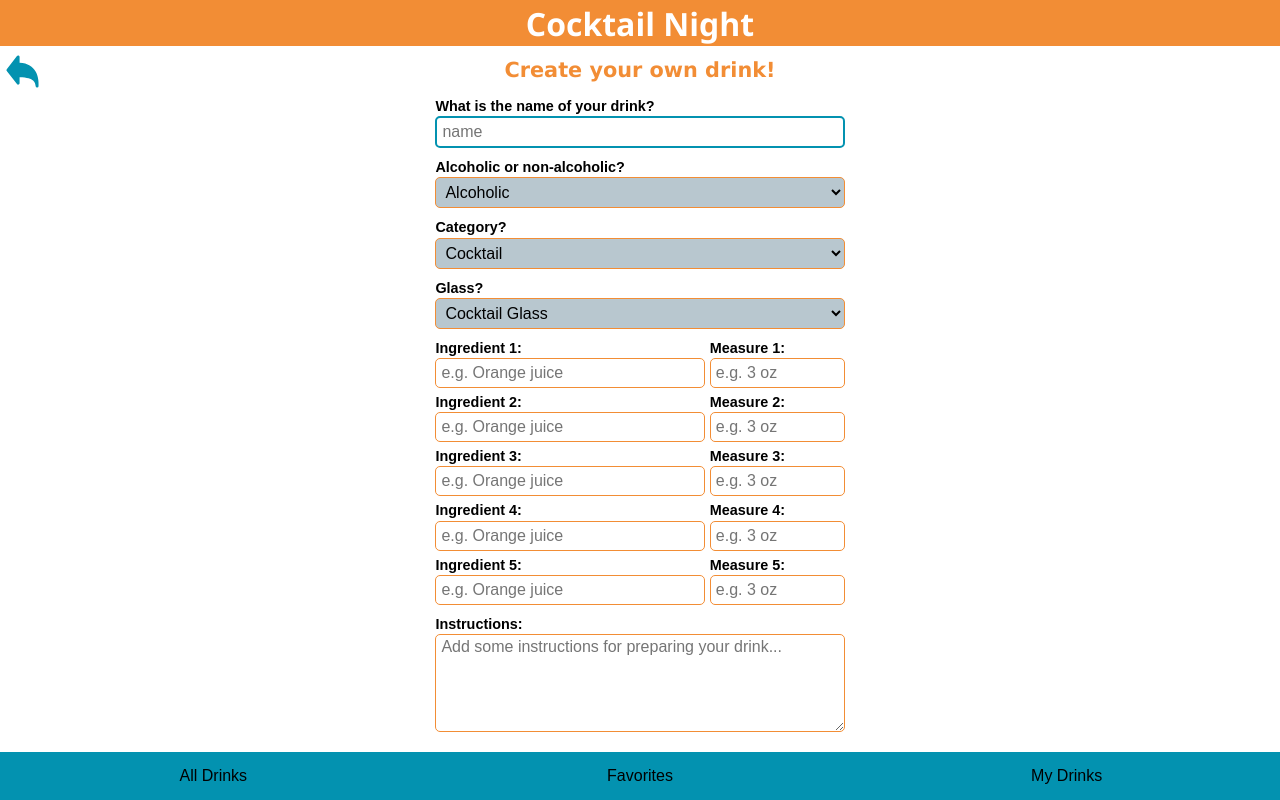
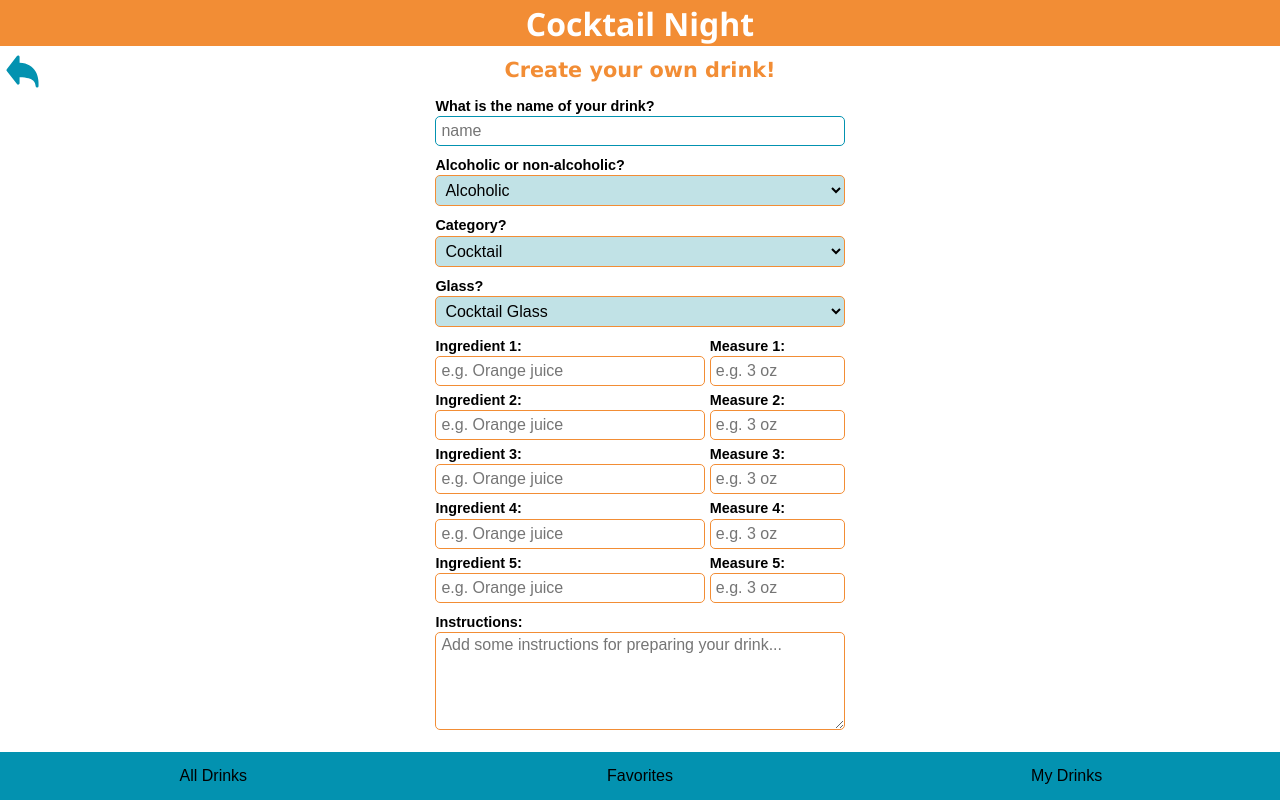
Before and after one commit to mwarnck/capstone-project, a React (Create React App) app: page /createDrinkForm in a window 1280 px wide. Built offline with nearby package versions, Linux system fonts and the light colour scheme.

Commit message:
Change little styling things in form

```diff
--- a/src/pages/CreateDrinkForm.js
+++ b/src/pages/CreateDrinkForm.js
@@ -387,7 +387,7 @@ const StyledForm = styled.form`
 
     &:focus {
       outline: none;
-      border: 2px solid #0392b0;
+      border-color: #0392b0;
     }
   }
 `;
@@ -418,7 +418,7 @@ const FormInput = styled.input`
 
   &:focus {
     outline: none;
-    border: 2px solid #0392b0;
+    border-color: #0392b0;
   }
 `;
 
@@ -428,13 +428,13 @@ const FormSelect = styled.select`
   font-family: sans-serif;
   border: 1px solid #f28d35;
   border-radius: 5px;
-  background-color: #b8c7cf;
+  background-color: #c1e2e6;
   padding: 5px 5px;
 
   &:focus {
     outline: none;
-    border: 2px solid #0392b0;
-    border-radius: inherit;
+    border-color: #0392b0;
+    border-radius: 5px;
   }
 `;
 
```
